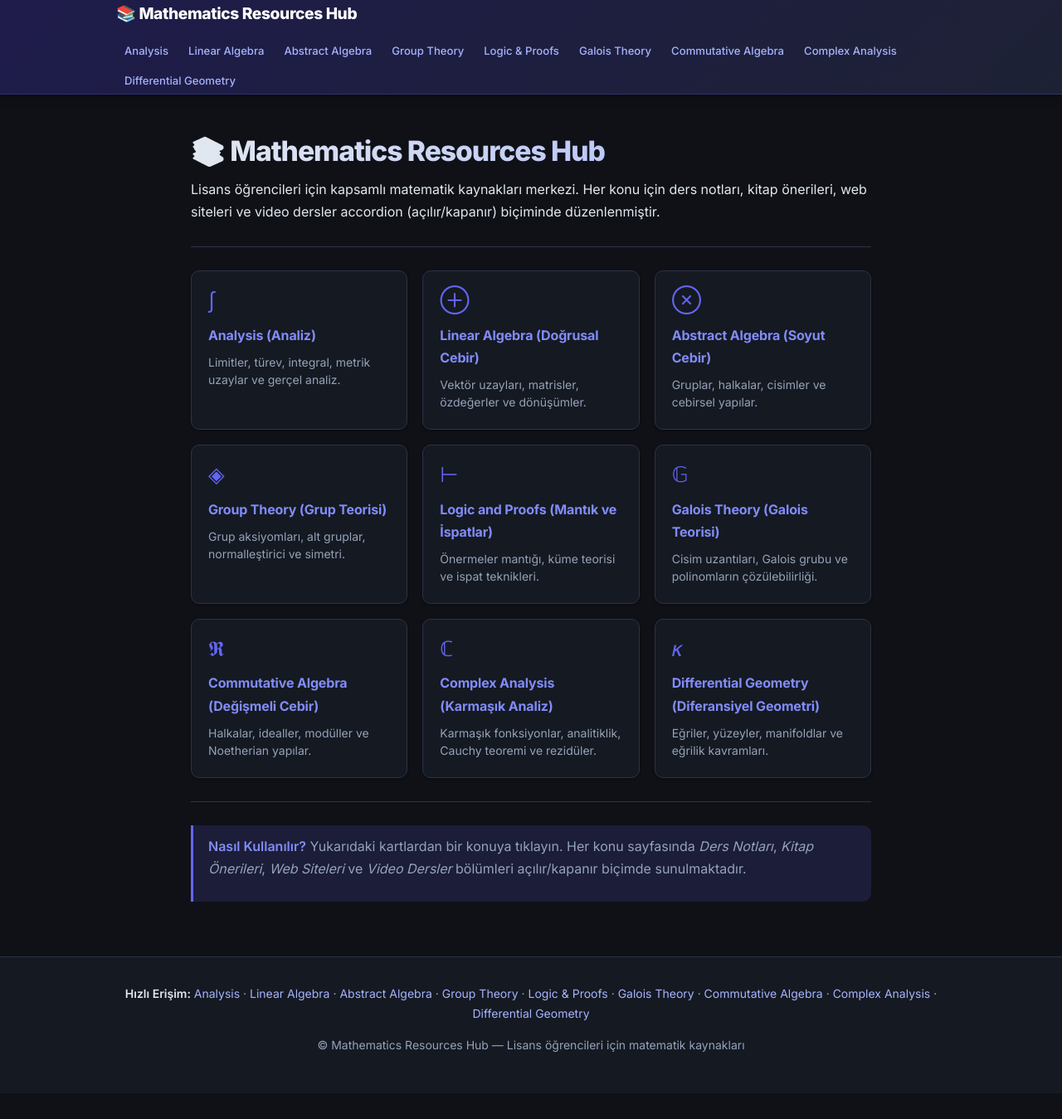
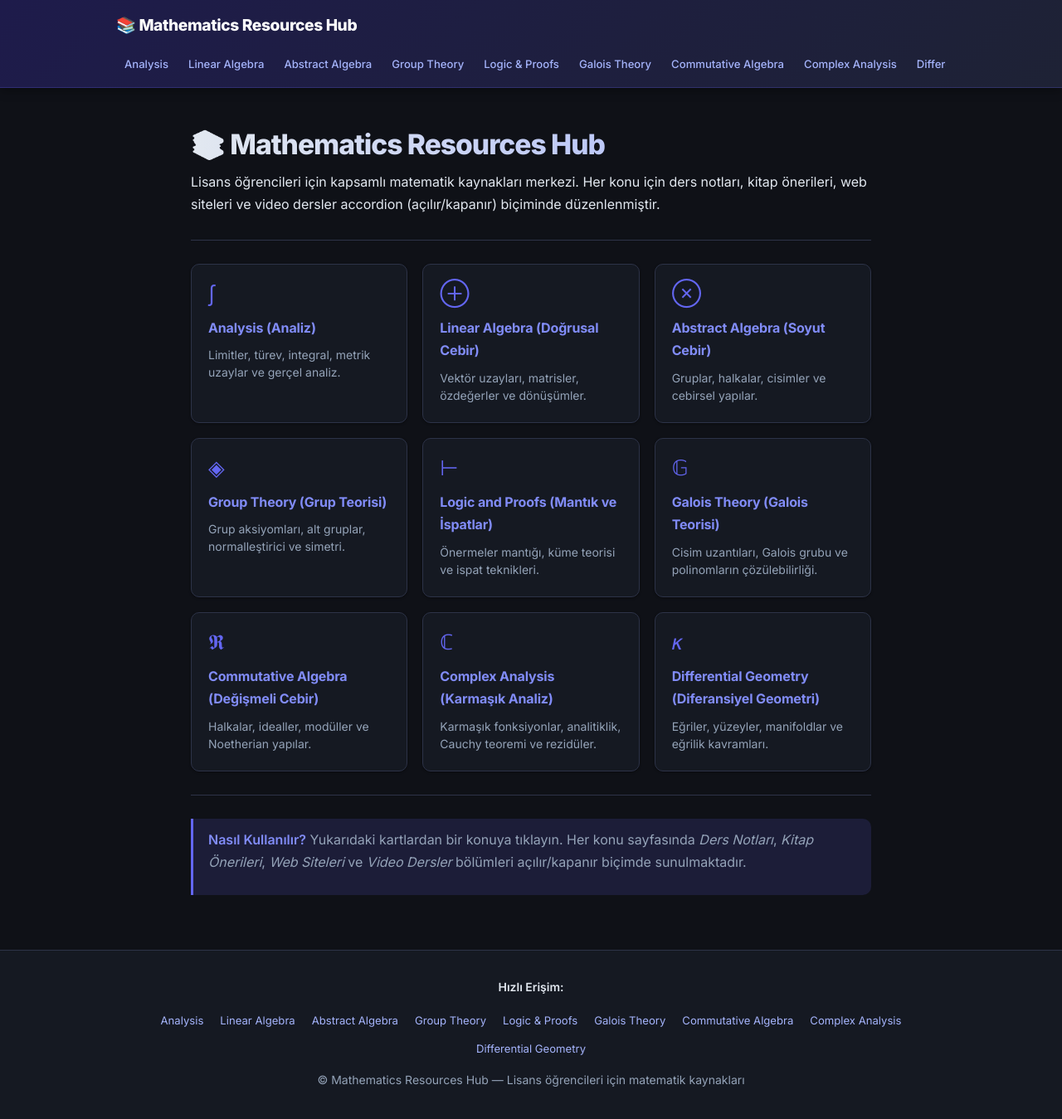
Before and after one commit to mehmetyurtsever-math/math-resources-hub, a Jekyll site: the page built from index.md, in a window 1280 px wide and 1360 px high. Shown: the top 1349 px of the window at 83% size. Built offline with Jekyll 4.4.1, drawn with Linux system fonts in a browser that asks for light colours.

Commit message:
Fix header and footer layout: scrollable nav + footer-links grid
Agent-Logs-Url: https://github.com/mehmetyurtsever-math/math-resources-hub/sessions/0b5ba325-d9b7-4832-b086-6304ecc13083

Co-authored-by: mehmetyurtsever-math <198125920+mehmetyurtsever-math@users.noreply.github.com>

```diff
--- a/_layouts/default.html
+++ b/_layouts/default.html
@@ -54,18 +54,18 @@
 
   <footer class="site-footer">
     <div class="footer-inner">
-      <p>
-        <strong>Hızlı Erişim:</strong>
-        <a href="{{ '/analysis/' | relative_url }}">Analysis</a> ·
-        <a href="{{ '/linear-algebra/' | relative_url }}">Linear Algebra</a> ·
-        <a href="{{ '/abstract-algebra/' | relative_url }}">Abstract Algebra</a> ·
-        <a href="{{ '/group-theory/' | relative_url }}">Group Theory</a> ·
-        <a href="{{ '/logic-and-proofs/' | relative_url }}">Logic &amp; Proofs</a> ·
-        <a href="{{ '/galois-theory/' | relative_url }}">Galois Theory</a> ·
-        <a href="{{ '/commutative-algebra/' | relative_url }}">Commutative Algebra</a> ·
-        <a href="{{ '/complex-analysis/' | relative_url }}">Complex Analysis</a> ·
+      <p><strong>Hızlı Erişim:</strong></p>
+      <div class="footer-links">
+        <a href="{{ '/analysis/' | relative_url }}">Analysis</a>
+        <a href="{{ '/linear-algebra/' | relative_url }}">Linear Algebra</a>
+        <a href="{{ '/abstract-algebra/' | relative_url }}">Abstract Algebra</a>
+        <a href="{{ '/group-theory/' | relative_url }}">Group Theory</a>
+        <a href="{{ '/logic-and-proofs/' | relative_url }}">Logic &amp; Proofs</a>
+        <a href="{{ '/galois-theory/' | relative_url }}">Galois Theory</a>
+        <a href="{{ '/commutative-algebra/' | relative_url }}">Commutative Algebra</a>
+        <a href="{{ '/complex-analysis/' | relative_url }}">Complex Analysis</a>
         <a href="{{ '/differential-geometry/' | relative_url }}">Differential Geometry</a>
-      </p>
+      </div>
       <p>© {{ site.title }} — Lisans öğrencileri için matematik kaynakları</p>
     </div>
   </footer>
--- a/assets/style.css
+++ b/assets/style.css
@@ -53,11 +53,10 @@ a:hover { color: var(--primary-hover); text-decoration: none; }
   max-width: 1000px;
   margin: 0 auto;
   display: flex;
-  justify-content: space-between;
-  align-items: center;
-  flex-wrap: wrap;
-  gap: 12px;
-  min-height: 60px;
+  flex-direction: column;
+  align-items: flex-start;
+  gap: 6px;
+  padding: 10px 0;
 }
 
 .site-title {
@@ -68,6 +67,8 @@ a:hover { color: var(--primary-hover); text-decoration: none; }
   display: flex;
   align-items: center;
   gap: 8px;
+  padding: 4px 0;
+  flex-shrink: 0;
 }
 
 .site-title:hover { color: var(--primary-hover); text-decoration: none; }
@@ -75,8 +76,15 @@ a:hover { color: var(--primary-hover); text-decoration: none; }
 .site-nav {
   display: flex;
   gap: 4px;
-  flex-wrap: wrap;
+  flex-wrap: nowrap;
+  overflow-x: auto;
+  width: 100%;
+  padding: 4px 0 2px;
+  -webkit-overflow-scrolling: touch;
+  scrollbar-width: none;
 }
+
+.site-nav::-webkit-scrollbar { display: none; }
 
 .site-nav a {
   color: #a5b4fc;
@@ -85,6 +93,8 @@ a:hover { color: var(--primary-hover); text-decoration: none; }
   padding: 5px 10px;
   border-radius: 6px;
   transition: background var(--transition), color var(--transition);
+  white-space: nowrap;
+  flex-shrink: 0;
 }
 
 .site-nav a:hover {
@@ -287,10 +297,30 @@ details[open] > summary {
 
 .footer-inner p + p { margin-top: 10px; }
 
+.footer-links {
+  display: flex;
+  flex-wrap: wrap;
+  justify-content: center;
+  gap: 6px 4px;
+  margin-bottom: 12px;
+}
+
+.footer-links a {
+  color: #a5b4fc;
+  padding: 3px 8px;
+  border-radius: 4px;
+  font-size: 0.82rem;
+  transition: background var(--transition), color var(--transition);
+}
+
+.footer-links a:hover {
+  color: #fff;
+  background: rgba(99, 102, 241, 0.18);
+}
+
 /* ---------- Responsive ---------- */
 @media (max-width: 640px) {
   h1 { font-size: 1.6rem; }
-  .site-nav { gap: 2px; }
   .site-nav a { font-size: 0.78rem; padding: 4px 8px; }
   .topic-grid { grid-template-columns: 1fr 1fr; gap: 12px; }
   .page-content { padding: 28px 16px; }
```
